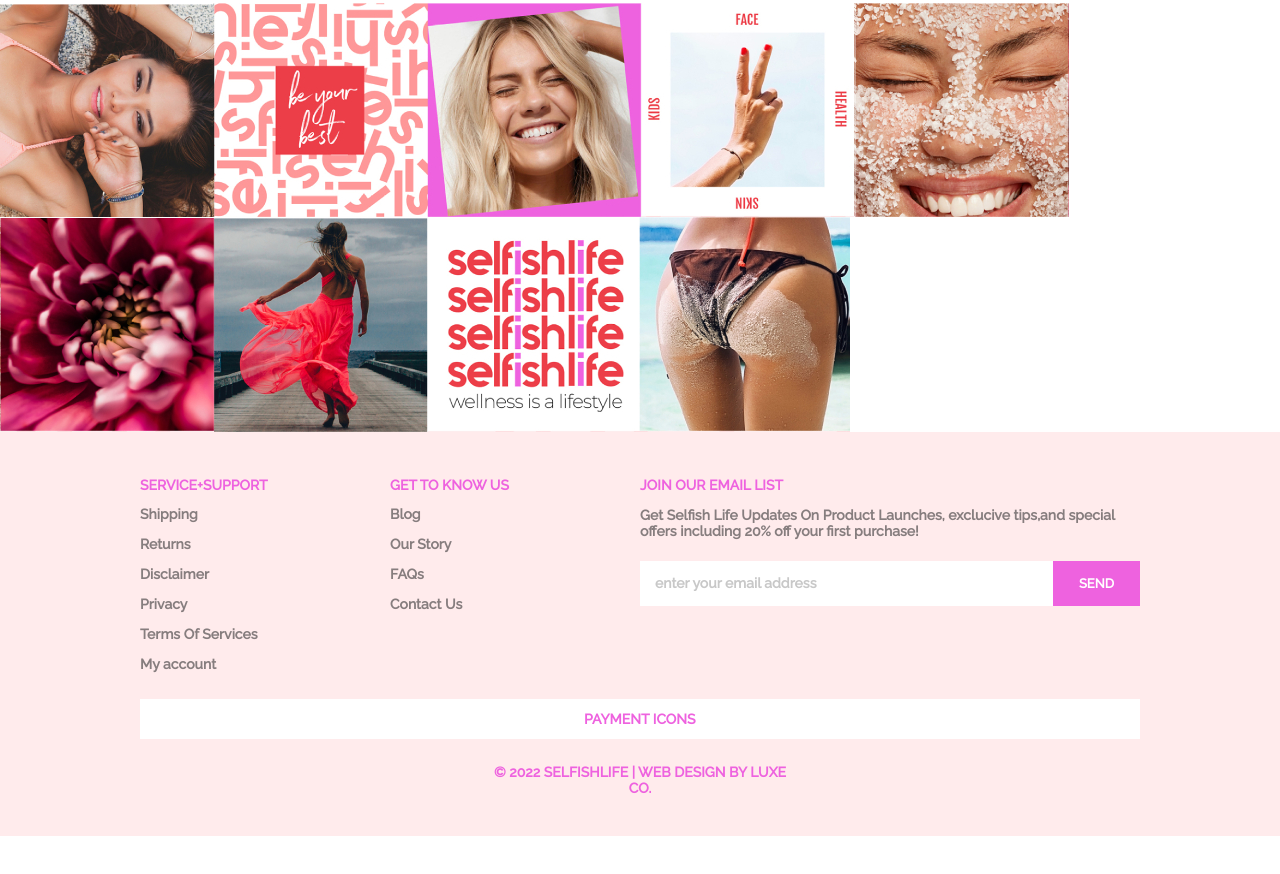
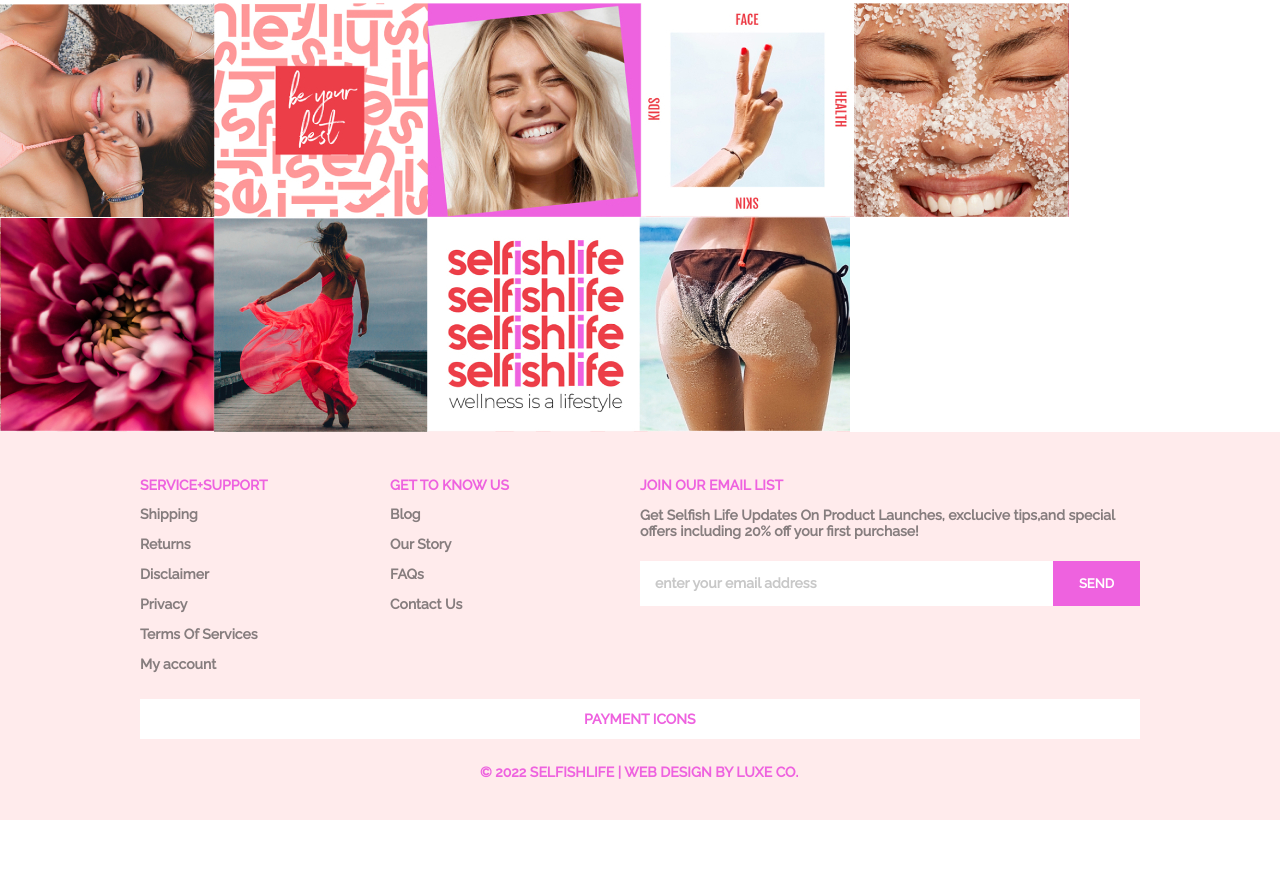
Before and after one commit to mukesh-kumar7888/selfish-new, a plain HTML site: page index.html in a window 1280 px wide. Shown: the part 4720-5594 px from the top of the page. Drawn offline with Linux system fonts and the light colour scheme.

Commit message:
Update style.css

```diff
--- a/css/style.css
+++ b/css/style.css
@@ -475,7 +475,7 @@ body{
     font-weight: bold;
     text-decoration: none;
     text-align: center;
-    padding: 25px 341px 40px;
+    padding: 25px 340px 40px;
     font-size: 14px;
 }
 
```
